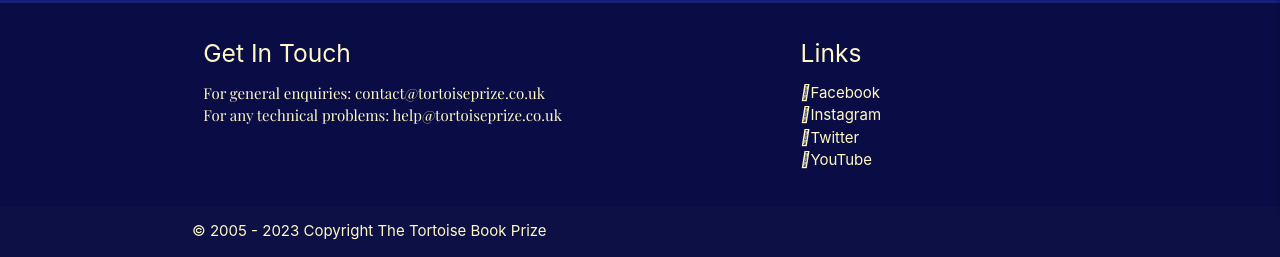
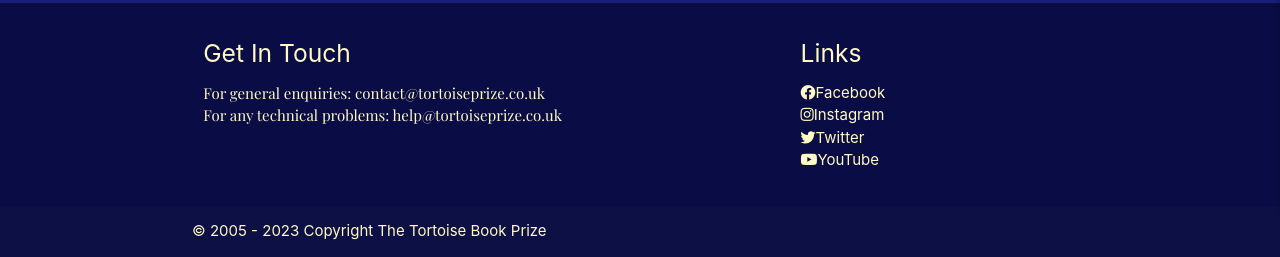
Before and after one commit to vicgoodall/book-awards, a Flask app: page / in a window 1280 px wide. Shown: the part 646-903 px from the top of the page. Run offline with Flask 2, Linux system fonts and the light colour scheme; data that the repository does not hold is empty; some libraries are stand-ins or nearby versions.

Commit message:
found one more name for the icons to try

```diff
--- a/bookreviews/templates/base.html
+++ b/bookreviews/templates/base.html
@@ -119,10 +119,10 @@
             <div class="col l4 offset-l2 s12">
               <h5 class="yellow-text text-lighten-4">Links</h5>
               <ul>
-                <li><a class="yellow-text text-lighten-4" href="https://facebook.com"><i class="fa-brands fa-facebook"></i>Facebook</a></li>
-                <li><a class="yellow-text text-lighten-4" href="https://instagram.com"><i class="fa-brands fa-instagram"></i>Instagram</a></li>
-                <li><a class="yellow-text text-lighten-4" href="https://twitter.com"><i class="fa-brands fa-twitter"></i>Twitter</a></li>
-                <li><a class="yellow-text text-lighten-4" href="https://youtube.com"><i class="fa-brands fa-youtube"></i>YouTube</a></li>
+                <li><a class="yellow-text text-lighten-4" href="https://facebook.com"><i class="fab fa-facebook"></i>Facebook</a></li>
+                <li><a class="yellow-text text-lighten-4" href="https://instagram.com"><i class="fab fa-instagram"></i>Instagram</a></li>
+                <li><a class="yellow-text text-lighten-4" href="https://twitter.com"><i class="fab fa-twitter"></i>Twitter</a></li>
+                <li><a class="yellow-text text-lighten-4" href="https://youtube.com"><i class="fab fa-youtube"></i>YouTube</a></li>
               </ul>
             </div>
           </div>
```
